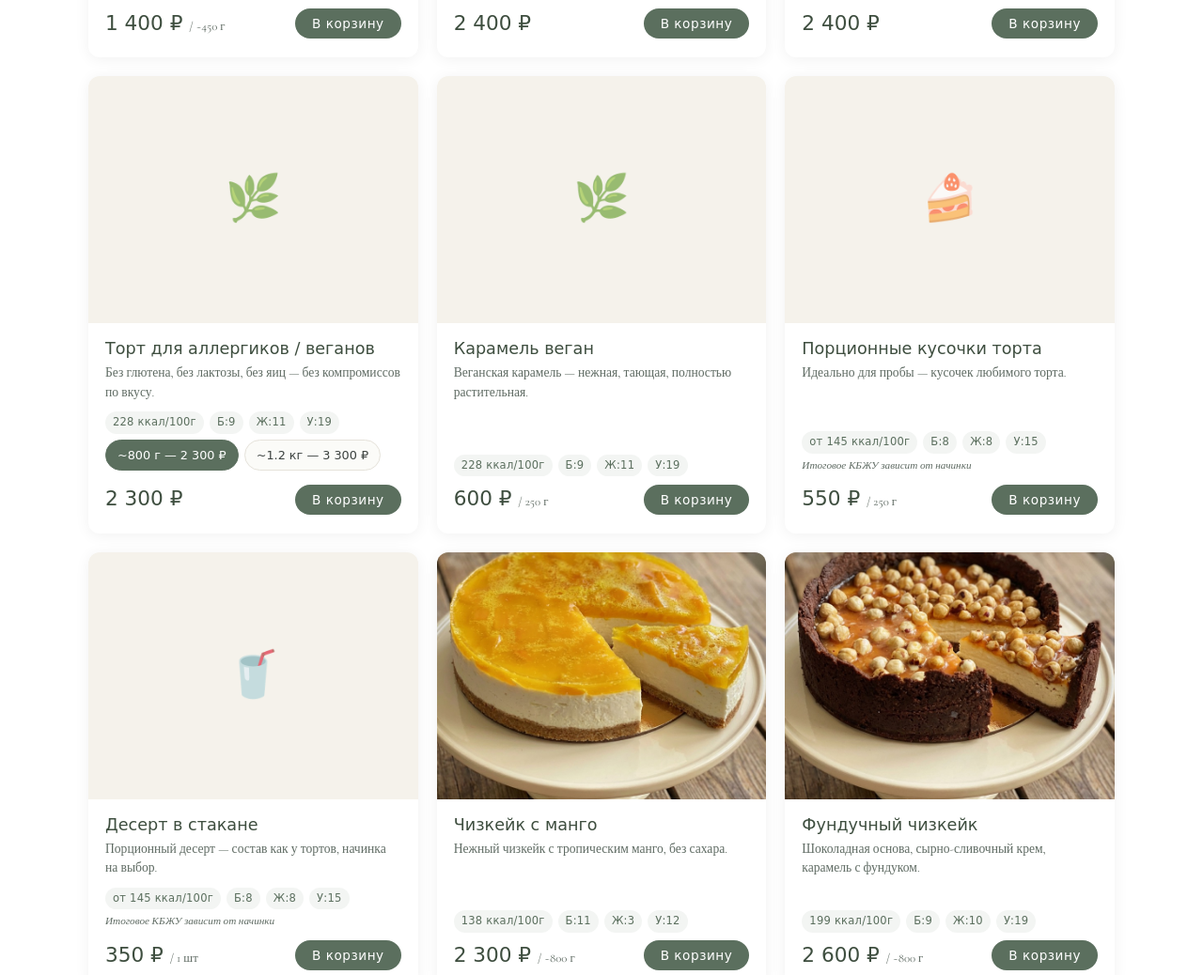
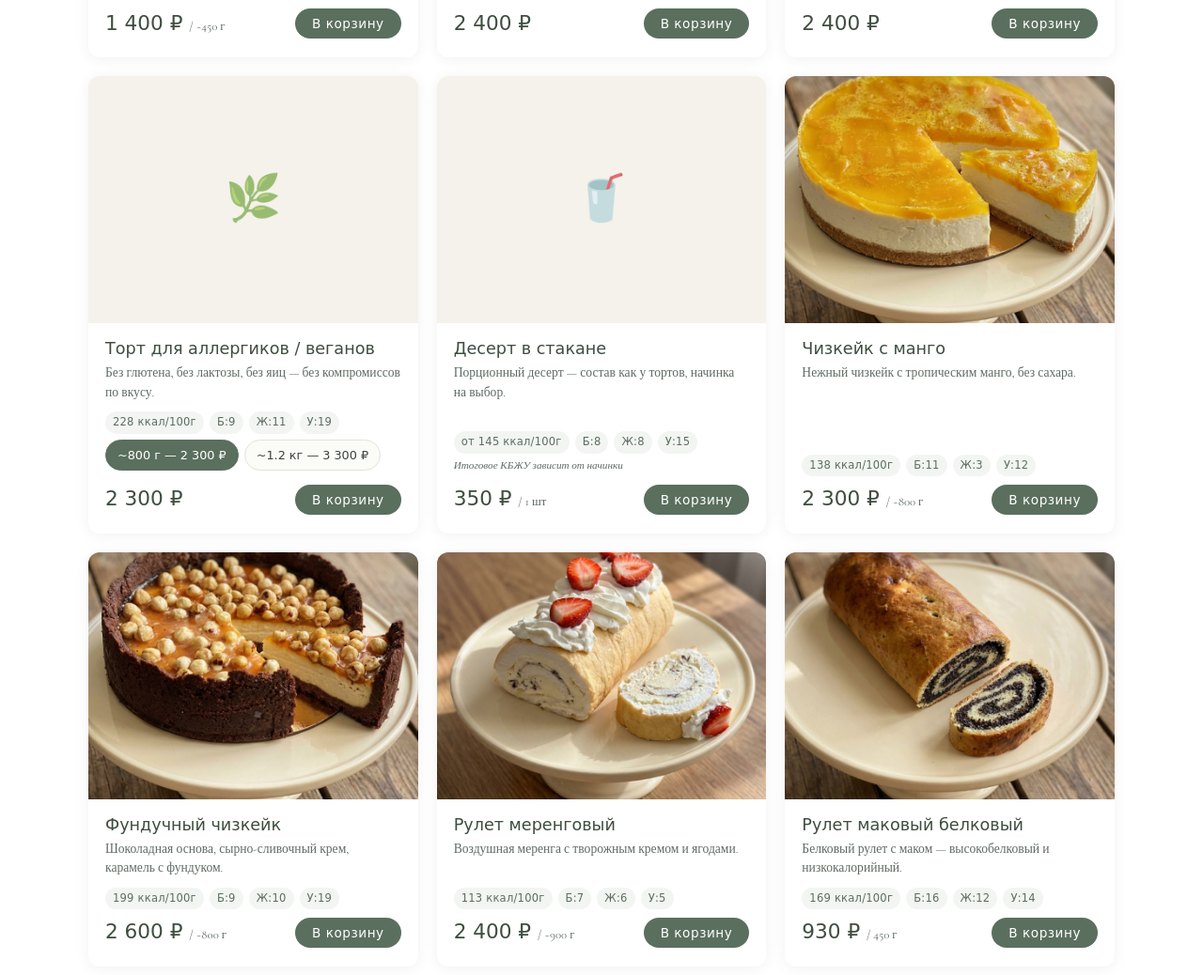
Before and after one commit to Elenavsemogu/lena-alpatova, a plain HTML site: page index.html in a window 1280 px wide. Shown: the part 1606-2644 px from the top of the page at 94% size. Drawn offline with nearby package versions, Linux system fonts and the light colour scheme; a web font is replaced by a local one.

Commit message:
Удалены позиции по решению Лены: Карамель веган, Порционные кусочки, Бургер ПП. Песочное → Кето-печенье
Также подтянуты обновлённые КБЖУ для Сырников (123/15/3/16) и Ватрушки с грушей и бри (184/16/5/18) в админке (несохранённые изменения с прошлой сессии).

Co-authored-by: Cursor <cursoragent@cursor.com>

```diff
--- a/index.html
+++ b/index.html
@@ -592,10 +592,6 @@ const PRODUCTS = [
     per100:{kcal:196,p:11,f:5,c:27}, variants:[{label:'~1 кг',w:1000,price:2400},{label:'~1.5 кг',w:1500,price:3400}]},
   {id:4, name:'Торт для аллергиков / веганов', cat:'torty', icon:'🌿', desc:'Без глютена, без лактозы, без яиц — без компромиссов по вкусу.', meal:'snack',
     per100:{kcal:228,p:9,f:11,c:19}, variants:[{label:'~800 г',w:800,price:2300},{label:'~1.2 кг',w:1200,price:3300}]},
-  {id:5, name:'Карамель веган', cat:'torty', icon:'🌿', desc:'Веганская карамель — нежная, тающая, полностью растительная.', meal:'snack',
-    per100:{kcal:228,p:9,f:11,c:19}, variants:[{label:'250 г',w:250,price:600}]},
-  {id:6, name:'Порционные кусочки торта', cat:'torty', icon:'🍰', desc:'Идеально для пробы — кусочек любимого торта.', meal:'snack',
-    per100:{kcal:145,p:8,f:8,c:15}, kbjuFrom:true, variants:[{label:'250 г',w:250,price:550}]},
   {id:7, name:'Десерт в стакане', cat:'torty', icon:'🥤', desc:'Порционный десерт — состав как у тортов, начинка на выбор.', meal:'snack',
     per100:{kcal:145,p:8,f:8,c:15}, kbjuFrom:true, variants:[{label:'1 шт',w:200,price:350}]},
 
@@ -646,7 +642,7 @@ const PRODUCTS = [
     per100:{kcal:263,p:6,f:8,c:29}, variants:[{label:'150 г',w:150,price:350}]},
   {id:48, name:'Сырные гужеры', cat:'pechenie', icon:'🧀', photo:'gugery.jpg', desc:'Лёгкое сырное печенье на муке бурого риса — идеально к чаю или вину.', meal:'snack',
     per100:{kcal:126,p:5,f:9,c:11}, variants:[{label:'100 г',w:100,price:320}]},
-  {id:49, name:'Песочное печенье', cat:'pechenie', icon:'🍪', photo:'pechenie-pesochnoe.jpg', desc:'Хрустящее песочное печенье на ц/з муке — классика без сахара.', meal:'snack',
+  {id:49, name:'Кето-печенье', cat:'pechenie', icon:'🍪', photo:'pechenie-pesochnoe.jpg', desc:'Хрустящее кето-печенье без сахара.', meal:'snack',
     per100:{kcal:280,p:6,f:10,c:38}, kbjuFrom:true, variants:[{label:'150 г',w:150,price:380}]},
 
   // ПИЦЦА И КИШИ
@@ -664,8 +660,6 @@ const PRODUCTS = [
   // ВЫПЕЧКА И ХЛЕБ
   {id:26, name:'Хачапури по-аджарски', cat:'vypechka', icon:'🧀', photo:'hachapuri.jpg', desc:'ПП-хачапури: сыр, творог, яйца, рисовая мука, зелень.', meal:'lunch',
     per100:{kcal:157,p:17,f:7,c:8}, variants:[{label:'550 г',w:550,price:1050}]},
-  {id:27, name:'Бургер ПП', cat:'vypechka', icon:'🍔', desc:'Сочный бургер на ПП-булке с котлетой из индейки.', meal:'lunch',
-    per100:{kcal:195,p:16,f:8,c:16}, variants:[{label:'400 г',w:400,price:650}]},
   {id:28, name:'Хлеб безглютеновый', cat:'vypechka', icon:'🍞', photo:'hleb-2.jpg', desc:'Без глютена, на БГ-закваске — мягкий и ароматный.', meal:'any',
     per100:{kcal:221,p:6,f:5,c:36}, variants:[{label:'450 г',w:450,price:670}]},
   {id:29, name:'Хлеб на закваске', cat:'vypechka', icon:'🍞', photo:'hleb.jpg', desc:'На собственной закваске, мука пшеничная ц/з — максимум пользы.', meal:'any',
```
Also changed, not shown: menu-admin.html (+4 -4 lines), .context.md.
